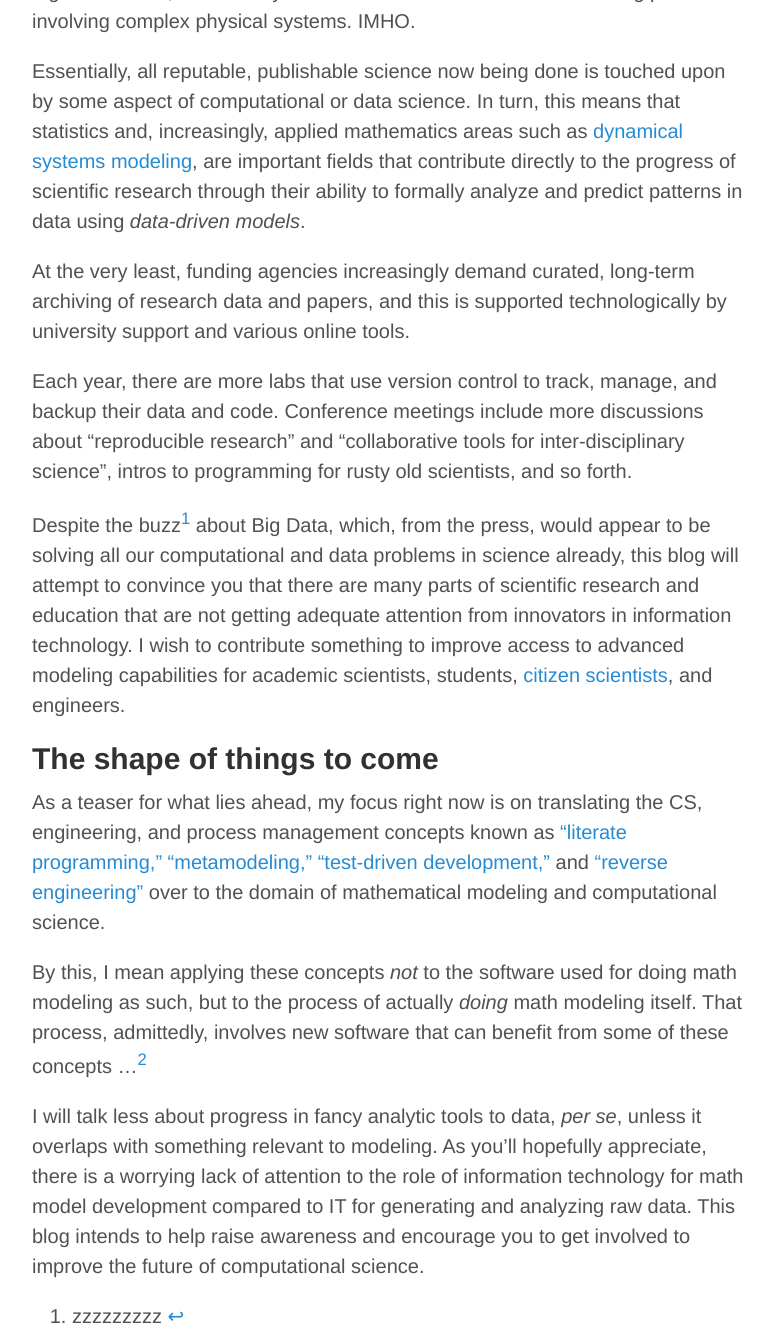
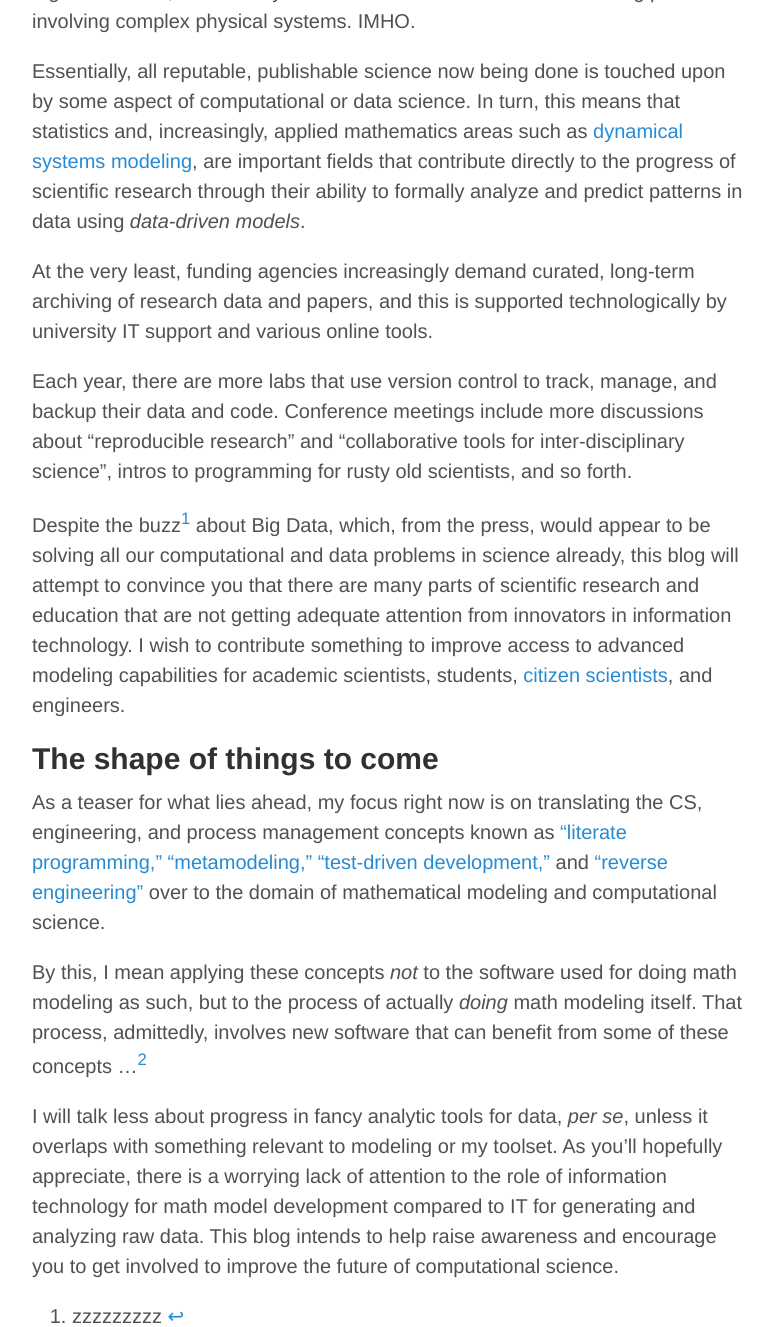
Before and after one commit to robclewley/robclewley.github.io, a Jekyll site: the page built from _posts/2015-03-30-hello-world.md, in a window 1280 px wide and 1400 px high, scrolled down 887 px, cut to the strip 0-1327 px from the top of the window. Shown: the whole strip, without its empty margins (248-1022 px from the left). Built offline with Jekyll 4.4.1, drawn with Linux system fonts in a browser that asks for light colours; Markdown is read by kramdown in place of the engine named in the settings; comment, search, counter and statistics services are not loaded.

Commit message:
Update 2015-03-30-hello-world.md

```diff
--- a/_posts/2015-03-30-hello-world.md
+++ b/_posts/2015-03-30-hello-world.md
@@ -41,7 +41,7 @@ predict patterns in data using *data-driven models*.
 
 At the very least, funding agencies increasingly demand curated, long-term
 archiving of research data and papers, and this is supported
-technologically by university support and various online tools.
+technologically by university IT support and various online tools.
 
 Each year, there are more labs that use version control to track,
 manage, and backup their data and code. Conference meetings include
@@ -76,8 +76,8 @@ doing math modeling as such, but to the process of actually *doing*
 math modeling itself. That process, admittedly, involves new
 software that can benefit from some of these concepts ...[^2]
 
-I will talk less about progress in fancy analytic tools to data, *per
-se*, unless it overlaps with something relevant to modeling. As you'll
+I will talk less about progress in fancy analytic tools for data, *per
+se*, unless it overlaps with something relevant to modeling or my toolset. As you'll
 hopefully appreciate, there is a worrying lack of attention to the
 role of information technology for math model development compared to
 IT for generating and analyzing raw data. This blog intends to help
```
